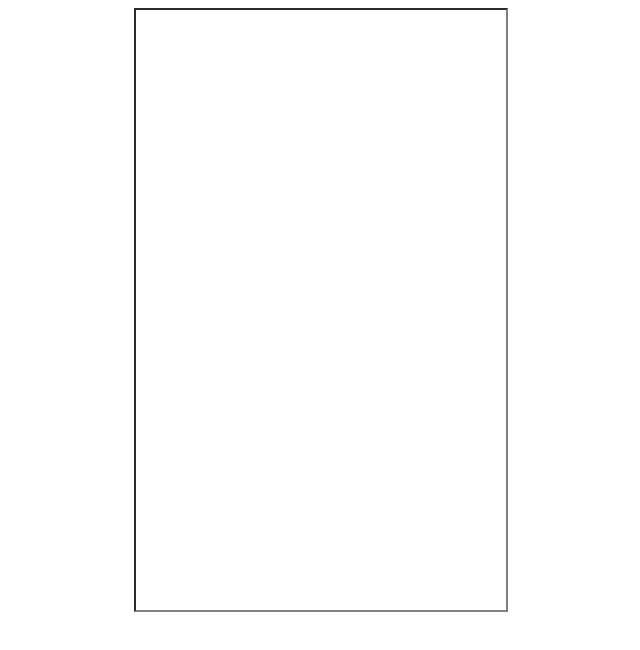
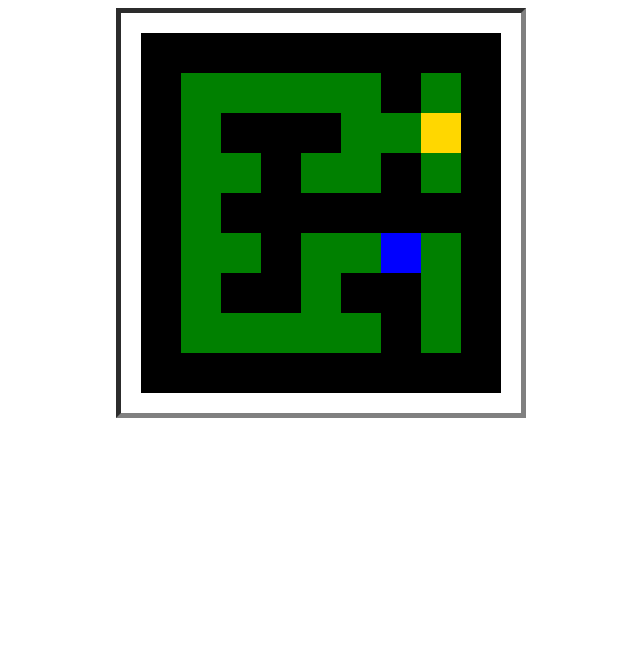
Before and after one commit to robert-dopieralski/maze-runner-game, a plain HTML site: page index.html in a window 1280 px wide. Shown: the whole page, without its empty margins (319-959 px from the left). Drawn offline with Linux system fonts and the light colour scheme.

Commit message:
WIP: JS file changed, map renders

```diff
--- a/game.js
+++ b/game.js
@@ -1,6 +1,8 @@
 let gameBoard = document.querySelector('.gameBoard')
-let level = 1
+// let level = 1
 let levelMap
+
+
 
 render()
 
@@ -33,14 +35,15 @@ function mapToBricks() {
             rowNode.classList.add('rowNode')
         }
         rowNode.appendChild(mapNode)
+        gameBoard.appendChild(rowNode)
     }
     //levelMap.forEach(brick =>{})
 }
 
-function downloadMap() {
-    let currentMap = "map" + level
-    fetch(currentMap + '.txt').then(map => map.text()).then(map => {
-        levelMap = map.split('')
-        level++
-    }).then(mapToBricks)
-}
+// function downloadMap() {
+//     let currentMap = "map" + level
+//     fetch(currentMap + '.txt').then(map => map.text()).then(map => {
+//         levelMap = map.split('')
+//         level++
+//     }).then(mapToBricks)
+// }
--- /dev/null
+++ b/game2.js
@@ -0,0 +1,54 @@
+let gameBoard = document.querySelector('.gameBoard')
+
+const maze = [
+    '#########',
+    '#.....#.#',
+    '#.###..T#',
+    '#..#..#.#',
+    '#.#######',
+    '#..#..P.#',
+    '#.##.##.#',
+    '#.....#.#',
+    '#########',
+]
+
+//launcher
+renderMap()
+window.addEventListener('keyup', move(event))
+
+function move(event) {
+    console.log(event.code)
+
+}
+
+function renderMap() {
+    for (i = 0; i < maze.length; i++) {
+        let a = maze[i].slice('')
+        let row = document.createElement('div')
+        row.classList.add('rowNode')
+        for (j = 0; j < a.length; j++) {
+            let x = a[j]
+            let elementNode = document.createElement('div')
+            if (x === "#") {
+                elementNode.classList.add('wallNode')
+                elementNode.classList.add('mapNode')
+            }
+            if (x === ".") {
+                elementNode.classList.add('pathNode')
+                elementNode.classList.add('mapNode')
+            }
+            if (x === "P") {
+                elementNode.classList.add('pathNode')
+                elementNode.classList.add('playerNode')
+                elementNode.classList.add('mapNode')
+            }
+            if (x === "T") {
+                elementNode.classList.add('pathNode')
+                elementNode.classList.add('treasureNode')
+                elementNode.classList.add('mapNode')
+            }
+            row.appendChild(elementNode)
+        }
+        gameBoard.appendChild(row)
+    }
+}
--- a/index.html
+++ b/index.html
@@ -16,6 +16,6 @@
 
     </div>
 
-    <script src="game.js"></script>
+    <script src="game2.js"></script>
 </body>
 </html>
--- a/maze-runner.css
+++ b/maze-runner.css
@@ -1,10 +1,19 @@
+body {
+    display: flex;
+    justify-content: center;
+}
+
 .gameBoard {
+    padding: 20px;
+    border: 5px inset gray;
+    display: flex;
+    flex-direction: column;
+}
+
+.rowNode {
     margin: 0 auto;
-    border: 2px inset gray;
     display: flex;
     flex-wrap: wrap;
-    max-width: 370px;
-    height: 600px;
 }
 
 .mapNode {
@@ -18,6 +27,10 @@
     background-color: black;
 }
 
+.pathNode {
+    background-color: green;
+}
+
 .treasureNode {
     background-color: gold;
 }
@@ -25,7 +38,3 @@
 .playerNode {
     background-color: blue;
 }
-
-.pathNode {
-    background-color: green;
-}
```
Also changed, not shown: 1 other file.
